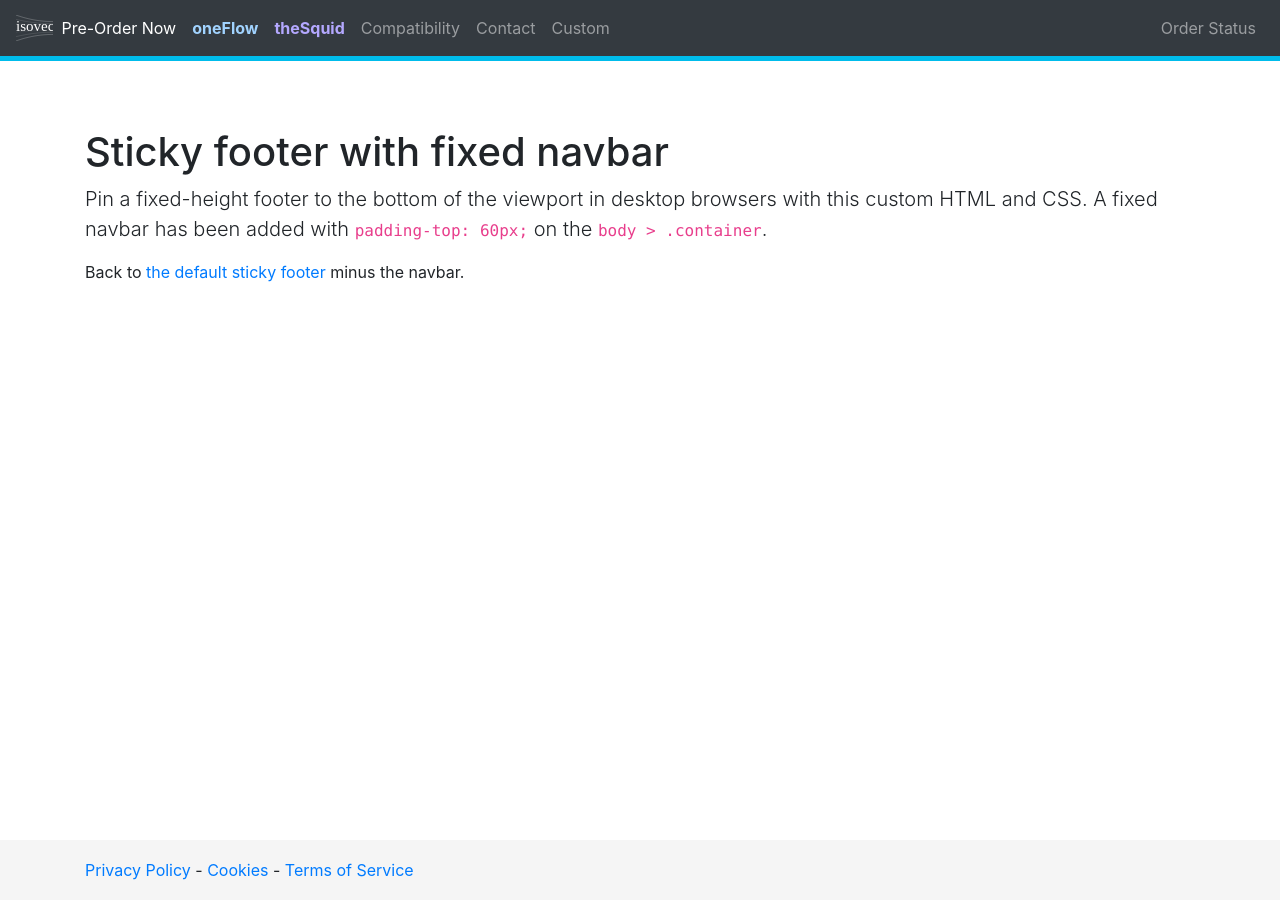
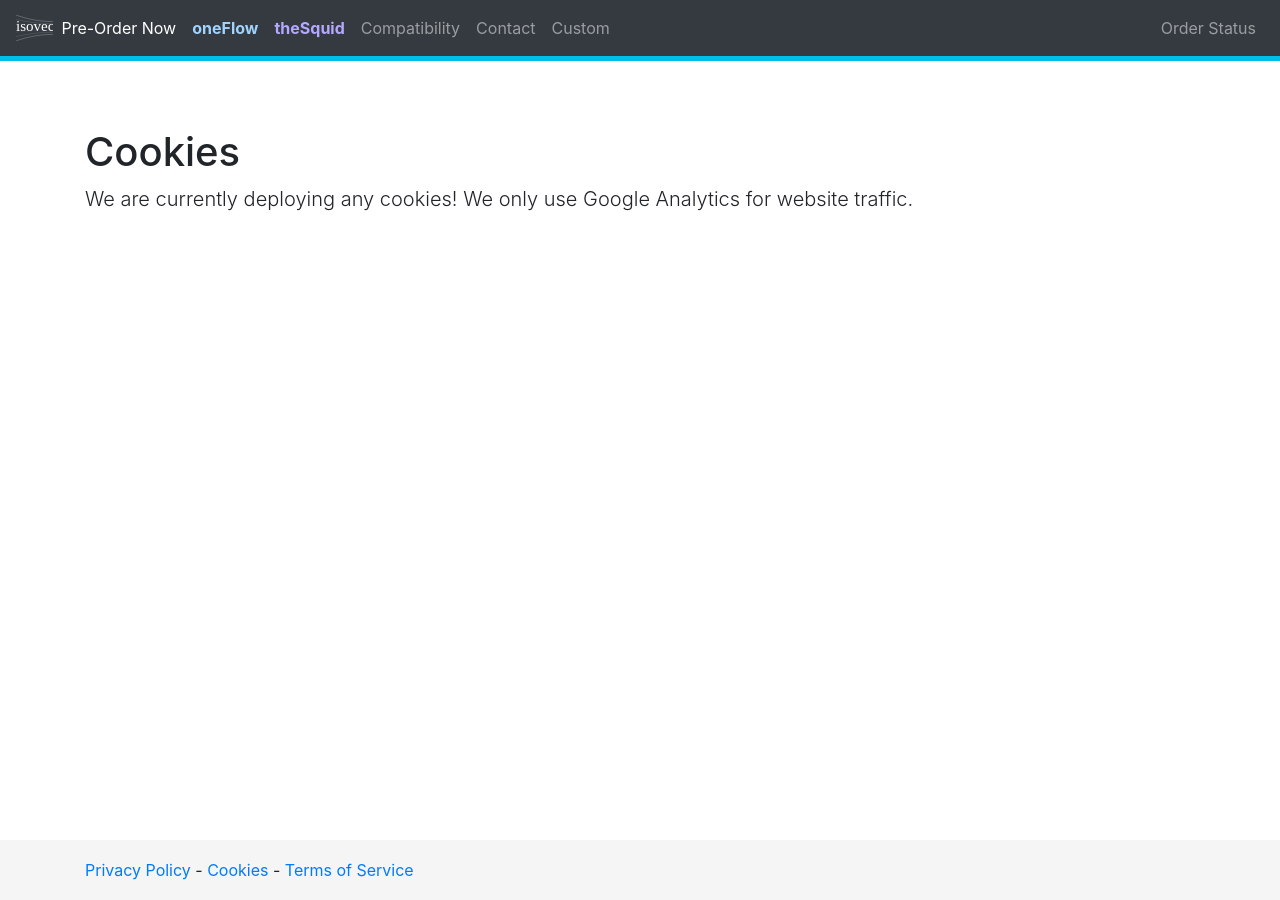
Before and after one commit to booolean/isovect, a Jekyll site: the page main/cookies.html, which Jekyll copies as it is, in a window 1280 px wide. Built offline with Jekyll 4.4.1, drawn with Linux system fonts in a browser that asks for light colours; nearby versions of some CDN libraries.

Commit message:
Cookie Policy

```diff
--- a/main/cookies.html
+++ b/main/cookies.html
@@ -58,9 +58,8 @@
 
     <!-- Begin page content -->
     <main role="main" class="container">
-      <h1 class="mt-5">Sticky footer with fixed navbar</h1>
-      <p class="lead">Pin a fixed-height footer to the bottom of the viewport in desktop browsers with this custom HTML and CSS. A fixed navbar has been added with <code>padding-top: 60px;</code> on the <code>body &gt; .container</code>.</p>
-      <p>Back to <a href="../sticky-footer">the default sticky footer</a> minus the navbar.</p>
+      <h1 class="mt-5">Cookies</h1>
+      <p class="lead">We are currently deploying any cookies! We only use Google Analytics for website traffic.</p>
     </main>
 
    <footer class="footer">
```
